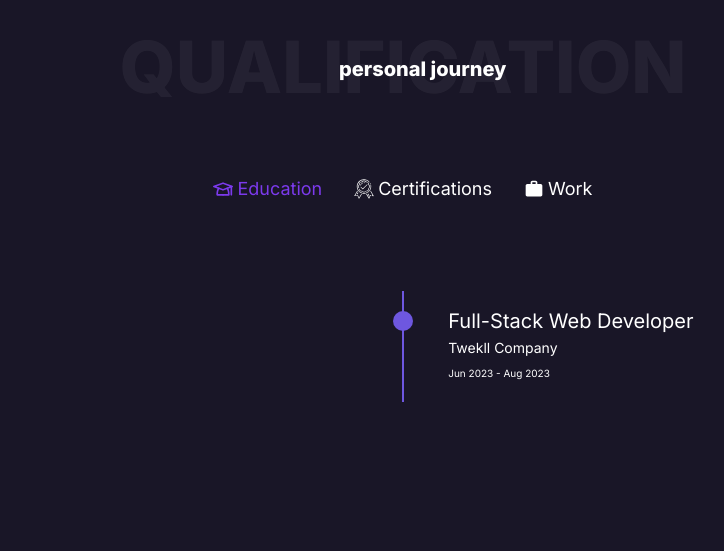
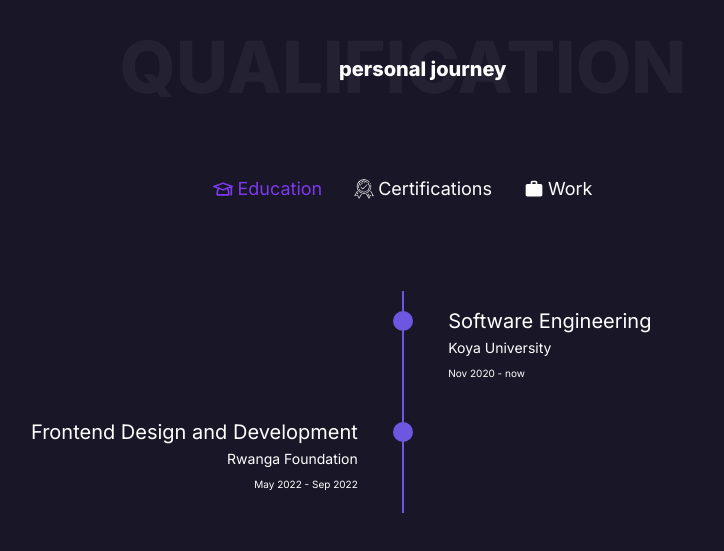
Before and after one commit to YousifQesim/portfolio, a Next.js app: page / in a window 1280 px wide. Shown: the part 2553-3104 px from the top of the page, without its empty margins (237-961 px from the left). Built offline with nearby package versions, Linux system fonts and the light colour scheme.

Commit message:
json file updated

```diff
--- a/education.json
+++ b/education.json
@@ -8,7 +8,7 @@
   {
     "id": 2,
     "title": "Frontend Design and Development",
-    "subtitle": "WeCode - Rwanga Foundation",
+    "subtitle": "Rwanga Foundation",
     "date": "May 2022 - Sep 2022"
   }
 ]
--- a/src/components/Pages/Qualification.js
+++ b/src/components/Pages/Qualification.js
@@ -10,8 +10,8 @@ import Timeline from '../timeline';
 import Image from "next/image";
 
 export default function Qualification() {
-  const [showEducationTimeline, setShowEducationTimeline] = useState(false);
-  const [showWorkTimeline, setShowWorkTimeline] = useState(true);
+  const [showEducationTimeline, setShowEducationTimeline] = useState(true);
+  const [showWorkTimeline, setShowWorkTimeline] = useState(false);
   const [showCertificationTimeline, setShowCertificationTimeline] = useState(false);
   const [activeButton, setActiveButton] = useState('education');
 
```
